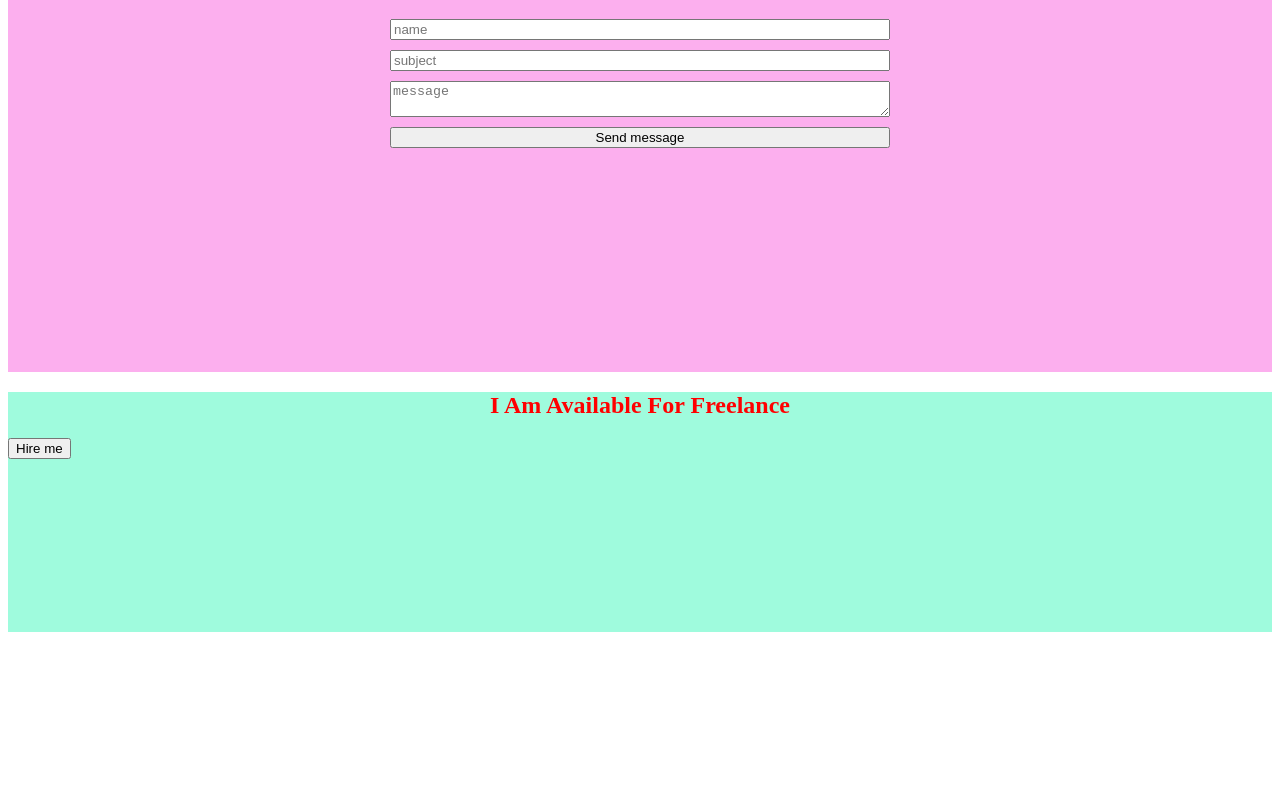
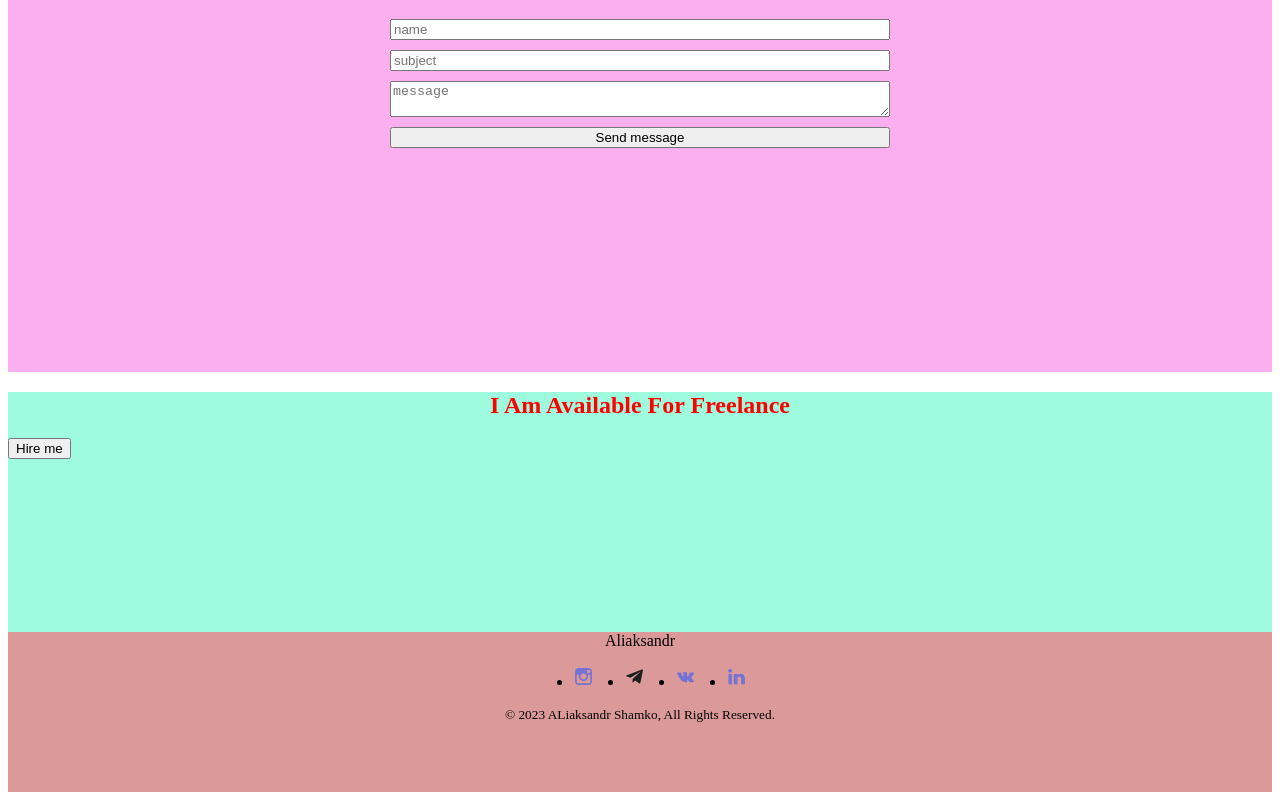
Before and after one commit to AlShamko/cvReact, a React (Vite) app: page / in a window 1280 px wide. Shown: the part 3370-4170 px from the top of the page. Before the commit the page ends 4010 px from the top, so only its background shows below. Built offline with nearby package versions, Linux system fonts and the light colour scheme.

Commit message:
feat: create new block footer

```diff
--- a/src/App.tsx
+++ b/src/App.tsx
@@ -1,4 +1,5 @@
 import "./App.css";
+import { Footer } from "./layout/footer/Footer";
 import { Header } from "./layout/header/Header";
 import { Contact } from "./layout/sections/contacts/Contact";
 import { Main } from "./layout/sections/main/Main";
@@ -17,6 +18,7 @@
       <Testimony/>
       <Contact />
       <Slogan />
+      <Footer/>
     </div>
   );
 }
--- /dev/null
+++ b/src/layout/footer/Footer.tsx
@@ -0,0 +1,49 @@
+import styled from "styled-components";
+import { Icon } from "../../components/icon/Icon";
+import { FlexWrapper } from "../../components/FlexWrapper";
+
+export const Footer = () => {
+  return (
+    <StyledFooter>
+      <FlexWrapper direction="column" align="center">
+        <Name>Aliaksandr</Name>
+        <SocialList>
+          <SocialItem>
+            <SocialLink>
+              <Icon height="21px" width="21px" viewBox="21px" iconId="instagram" />
+            </SocialLink>
+          </SocialItem>
+          <SocialItem>
+            <SocialLink>
+              <Icon height="21px" width="21px" viewBox="21px" iconId="telegram" />
+            </SocialLink>
+          </SocialItem>
+          <SocialItem>
+            <SocialLink>
+              <Icon height="21px" width="21px" viewBox="21px" iconId="vk" />
+            </SocialLink>
+          </SocialItem>
+          <SocialItem>
+            <SocialLink>
+              <Icon height="21px" width="21px" viewBox="21px" iconId="linkedin" />
+            </SocialLink>
+          </SocialItem>
+        </SocialList>
+        <Copyright>© 2023 ALiaksandr Shamko, All Rights Reserved.</Copyright>
+      </FlexWrapper>
+    </StyledFooter>
+  );
+};
+
+const StyledFooter = styled.footer`
+  min-height: 20vh;
+  background-color: #db9999;
+`;
+const Name = styled.span``;
+const SocialList = styled.ul`
+  display: flex;
+  gap: 30px;
+`;
+const SocialItem = styled.li``;
+const SocialLink = styled.a``;
+const Copyright = styled.small``;
```
